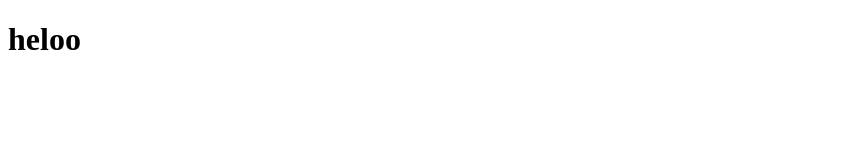
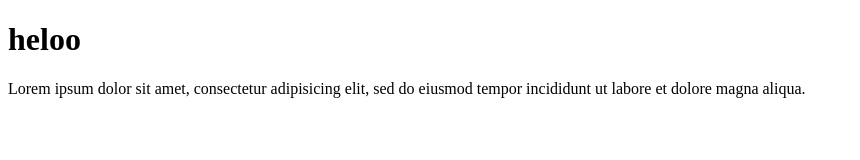
Before and after one commit to kingblackmonkey/repo, a plain HTML site: page index.html in a window 1280 px wide. Shown: the whole page, without its empty margins (0-860 px from the left). Drawn offline with Linux system fonts and the light colour scheme.

Commit message:
added paragraph

```diff
--- a/index.html
+++ b/index.html
@@ -5,5 +5,7 @@
 </head>
 <body>
 	<h1> heloo</h1>
+	<p>Lorem ipsum dolor sit amet, consectetur adipisicing elit, sed do eiusmod
+	tempor incididunt ut labore et dolore magna aliqua.</p>
 </body>
 </html>
```
